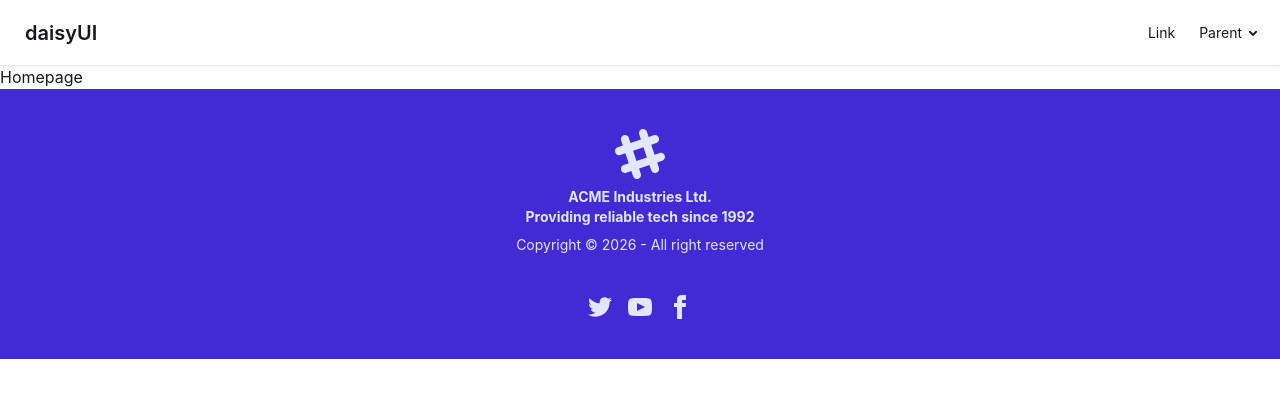
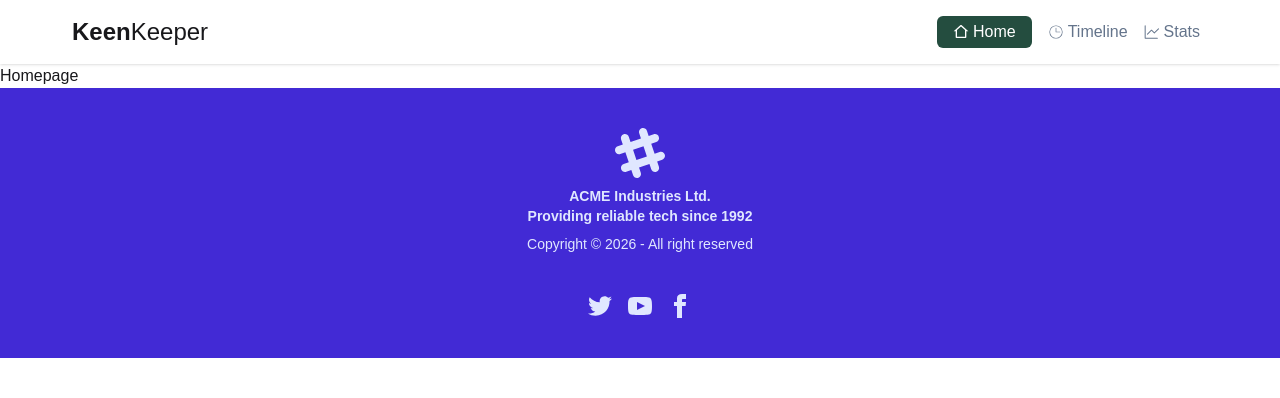
Before and after one commit to marufhasanswe/keen-keeper, a React (Vite) app: page / in a window 1280 px wide. Shown: the top 398 px of the page. Built offline with nearby package versions, Linux system fonts and the light colour scheme.

Commit message:
Navbar added with three nav buttons

```diff
--- a/package.json
+++ b/package.json
@@ -13,6 +13,7 @@
     "@tailwindcss/vite": "^4.2.2",
     "react": "^19.2.4",
     "react-dom": "^19.2.4",
+    "react-icons": "^5.6.0",
     "react-router": "^7.14.1",
     "tailwindcss": "^4.2.2"
   },
--- /dev/null
+++ b/src/components/shared/MyLink.jsx
@@ -0,0 +1,17 @@
+import React from "react";
+import { NavLink } from "react-router";
+
+const MyLink = ({ to, children }) => {
+  return (
+    <NavLink
+      to={to}
+      className={({ isActive }) =>
+        `text-[#64748B] text-[16px] mx-2 flex items-center gap-1 ${isActive && "bg-[#244D3F] rounded-md text-white font-medium px-4 py-1"}`
+      }
+    >
+      {children}
+    </NavLink>
+  );
+};
+
+export default MyLink;
--- a/src/components/shared/Navbar.jsx
+++ b/src/components/shared/Navbar.jsx
@@ -1,31 +1,28 @@
 import React from "react";
+import MyLink from "./MyLink";
+import { RiHome2Line } from "react-icons/ri";
+import { CiClock2 } from "react-icons/ci";
+import { GoGraph } from "react-icons/go";
 
 const Navbar = () => {
   return (
-    <div>
-      <div className="navbar bg-base-100 shadow-sm">
+    <div className="bg-base-100 shadow-sm">
+      <div className="navbar max-w-[90%] mx-auto">
         <div className="flex-1">
-          <a className="btn btn-ghost text-xl">daisyUI</a>
+          <a className="text-2xl">
+            <span className="font-bold">Keen</span>Keeper
+          </a>
         </div>
-        <div className="flex-none">
-          <ul className="menu menu-horizontal px-1">
-            <li>
-              <a>Link</a>
-            </li>
-            <li>
-              <details>
-                <summary>Parent</summary>
-                <ul className="bg-base-100 rounded-t-none p-2">
-                  <li>
-                    <a>Link 1</a>
-                  </li>
-                  <li>
-                    <a>Link 2</a>
-                  </li>
-                </ul>
-              </details>
-            </li>
-          </ul>
+        <div className="flex items-center">
+          <MyLink to="/">
+            <RiHome2Line /> Home
+          </MyLink>
+          <MyLink to="/timeline">
+            <CiClock2 /> Timeline
+          </MyLink>
+          <MyLink to="/stats">
+            <GoGraph /> Stats
+          </MyLink>
         </div>
       </div>
     </div>
--- a/src/index.css
+++ b/src/index.css
@@ -1,2 +1,9 @@
 @import "tailwindcss";
 @plugin "daisyui";
+@import url('https://fonts.googleapis.com/css2?family=Geist:wght@100..900&display=swap');
+
+body{
+    font-family: "Geist", sans-serif;
+  font-optical-sizing: auto;
+  font-style: normal;
+}
```
Also changed, not shown: 1 other file (tests, documents, lock files or other folders).
